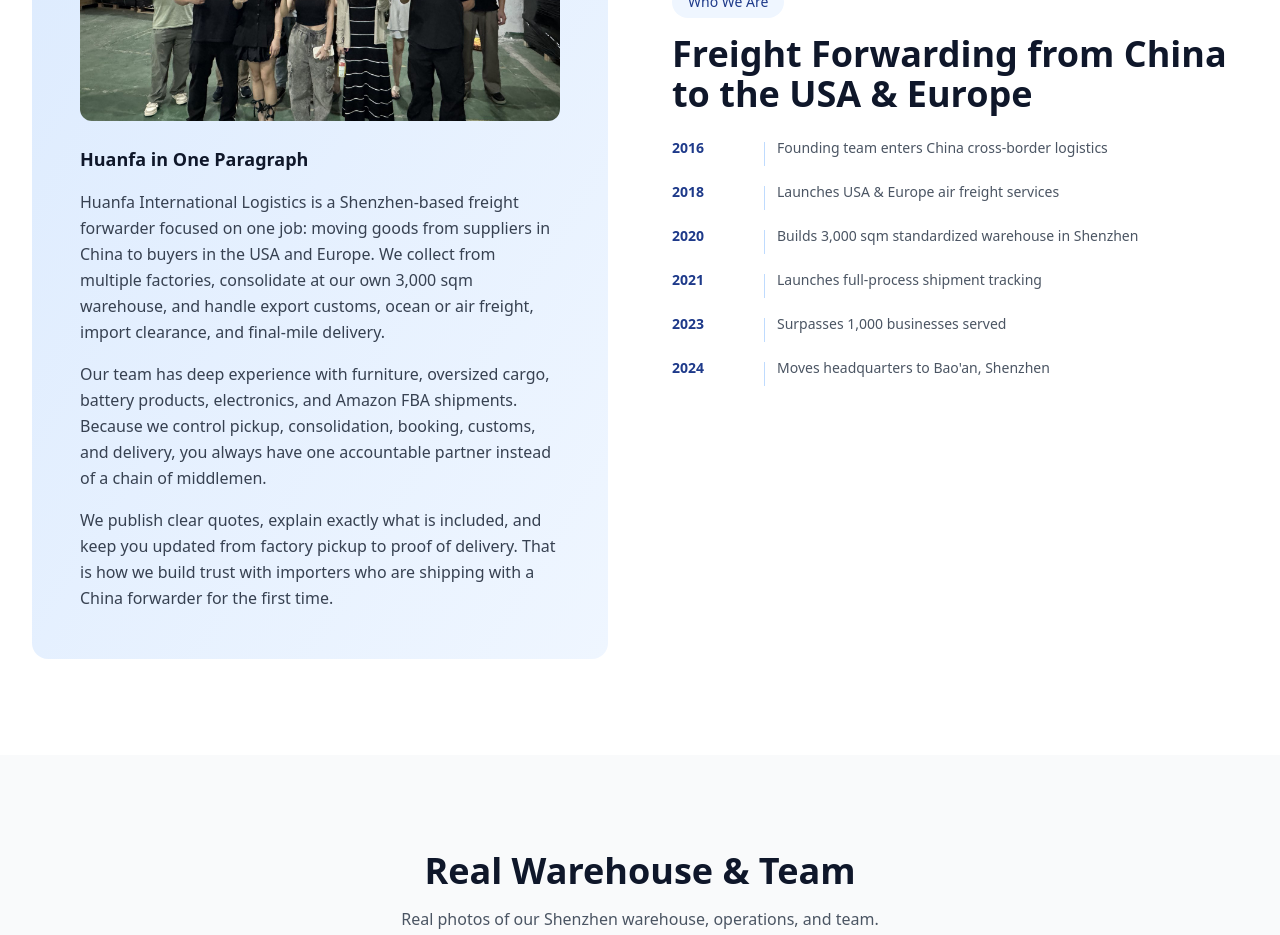
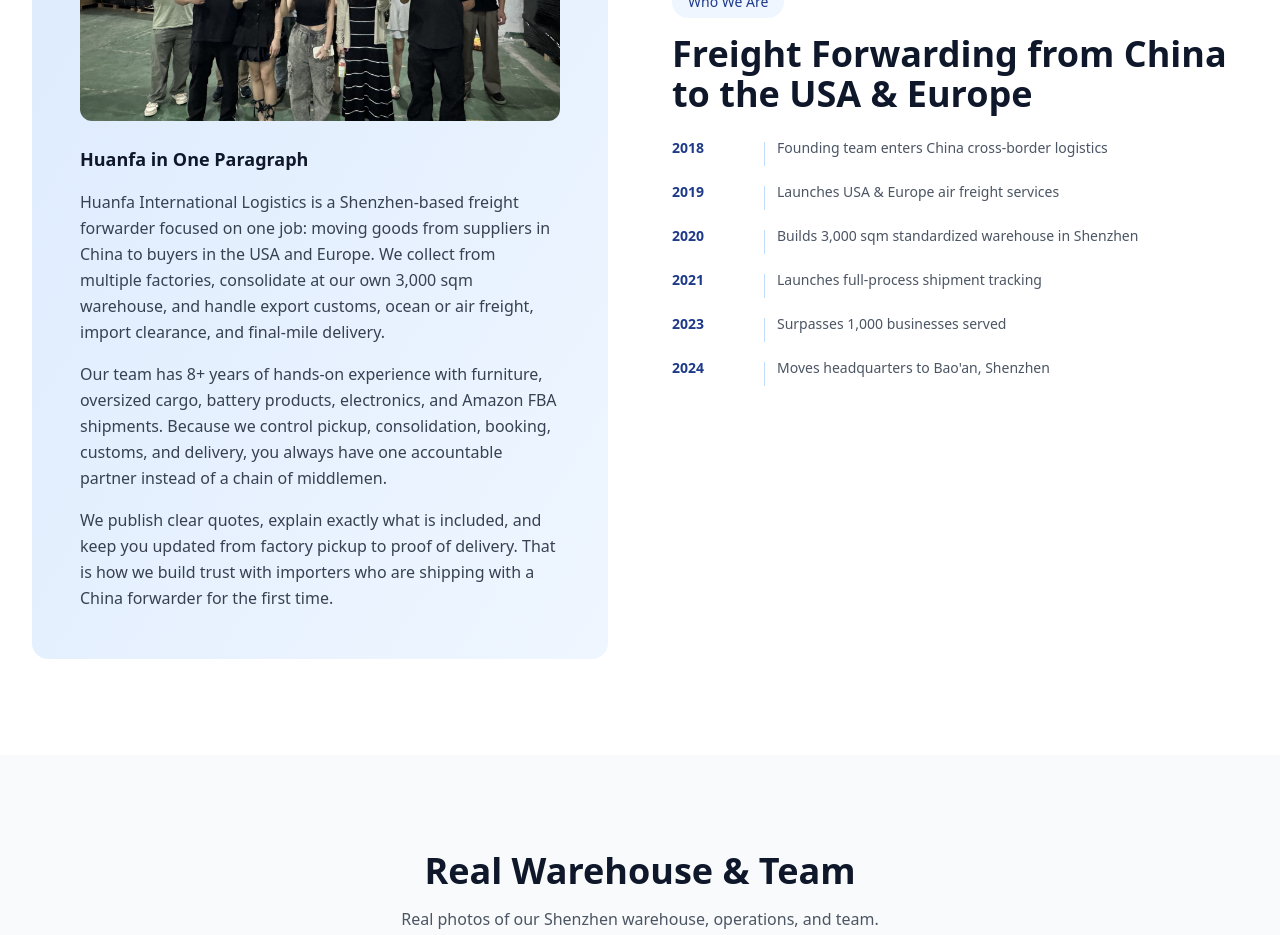
Before and after one commit to chengyao2323-sketch/huanfa-logistics, a Next.js app: page /about in a window 1280 px wide. Shown: the part 840-1775 px from the top of the page. Built offline with nearby package versions, Linux system fonts and the light colour scheme.

Commit message:
fix: unify company experience to 8 years and align related copy

```diff
--- a/src/app/layout.tsx
+++ b/src/app/layout.tsx
@@ -11,7 +11,7 @@
     default: "China Freight Forwarder | International Logistics Company | Huanfa Logistics",
     template: "%s | Huanfa Logistics - China Freight Forwarder",
   },
-  description: "Professional China freight forwarder offering air freight from China, sea freight from China to USA & Europe, and door-to-door shipping. International logistics company with 8+ years serving 200+ countries.",
+  description: "Professional China freight forwarder offering air freight from China, sea freight from China to USA & Europe, and door-to-door shipping. International logistics company with 8+ years helping importers ship from China.",
   keywords: [
     "China freight forwarder", "international logistics company China",
     "shipping from China", "China sea freight", "China air freight",
--- a/src/app/page.tsx
+++ b/src/app/page.tsx
@@ -66,7 +66,7 @@
   const stats = [
     { value: "3,000㎡", label: t.stats.countries },
     { value: "1,000+", label: t.stats.containers },
-    { value: locale === "zh" ? "10年" : "10+", label: t.stats.onTime },
+    { value: locale === "zh" ? "8年" : "8+", label: t.stats.onTime },
     { value: locale === "zh" ? "中→美/欧专线" : "China → USA / Europe", label: t.stats.experience },
   ];
 
--- a/src/i18n/en.ts
+++ b/src/i18n/en.ts
@@ -224,11 +224,11 @@
       title: "Freight Forwarding from China\nto the USA & Europe",
       companyInfo: "Huanfa in One Paragraph",
       p1: "Huanfa International Logistics is a Shenzhen-based freight forwarder focused on one job: moving goods from suppliers in China to buyers in the USA and Europe. We collect from multiple factories, consolidate at our own 3,000 sqm warehouse, and handle export customs, ocean or air freight, import clearance, and final-mile delivery.",
-      p2: "Our team has deep experience with furniture, oversized cargo, battery products, electronics, and Amazon FBA shipments. Because we control pickup, consolidation, booking, customs, and delivery, you always have one accountable partner instead of a chain of middlemen.",
+      p2: "Our team has 8+ years of hands-on experience with furniture, oversized cargo, battery products, electronics, and Amazon FBA shipments. Because we control pickup, consolidation, booking, customs, and delivery, you always have one accountable partner instead of a chain of middlemen.",
       p3: "We publish clear quotes, explain exactly what is included, and keep you updated from factory pickup to proof of delivery. That is how we build trust with importers who are shipping with a China forwarder for the first time.",
       timeline: [
-        { year: "2016", event: "Founding team enters China cross-border logistics" },
-        { year: "2018", event: "Launches USA & Europe air freight services" },
+        { year: "2018", event: "Founding team enters China cross-border logistics" },
+        { year: "2019", event: "Launches USA & Europe air freight services" },
         { year: "2020", event: "Builds 3,000 sqm standardized warehouse in Shenzhen" },
         { year: "2021", event: "Launches full-process shipment tracking" },
         { year: "2023", event: "Surpasses 1,000 businesses served" },
--- a/src/i18n/zh.ts
+++ b/src/i18n/zh.ts
@@ -20,10 +20,10 @@
     learnMore: "了解服务",
   },
   stats: {
-    countries: "全球服务国家",
-    containers: "年处理货柜",
-    onTime: "准时交付率",
-    experience: "行业经验",
+    countries: "深圳仓库",
+    containers: "服务企业",
+    onTime: "行业经验",
+    experience: "中国→美国/欧洲专线",
   },
   services: {
     title: "核心服务",
@@ -227,8 +227,8 @@
       p2: "创始团队均拥有 8 年以上头部跨境物流实操经验，自建 3000㎡标准化分拣仓，配备专属取派车队与固定合作海外代理，全程自主把控清关、运输、末端派送全流程。主打欧美空派、海运大件专线、商业快递三大标准化产品，专为亚马逊卖家、外贸工厂、独立站商家提供一站式跨境履约方案，已稳定服务千余家跨境商户。",
       p3: "我们坚持自营操作链路，摒弃多层中间商转包，从上门提货、国内分拣、国际干线到海外清关派送，全流程实时轨迹可视化追踪。以高时效、低破损、售后快速响应为服务核心，用心承接每一票货物，助力国内商家轻松打通全球出海通路。",
       timeline: [
-        { year: "2016", event: "创始团队进入跨境物流行业" },
-        { year: "2018", event: "启动欧美空派专线服务" },
+        { year: "2018", event: "创始团队进入跨境物流行业" },
+        { year: "2019", event: "启动欧美空派专线服务" },
         { year: "2020", event: "自建3000㎡标准化分拣仓" },
         { year: "2021", event: "上线全流程轨迹追踪系统" },
         { year: "2023", event: "服务客户突破1000家" },
```
